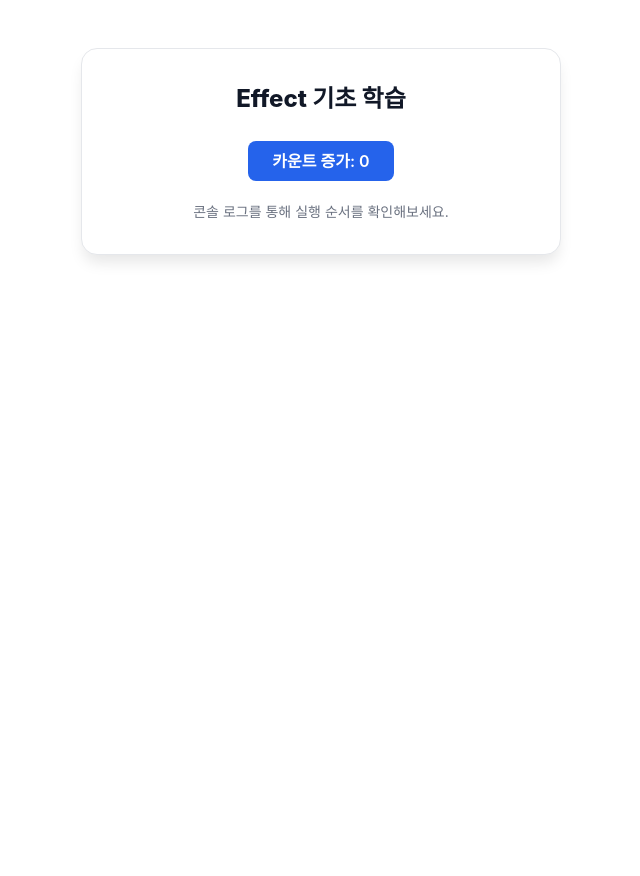
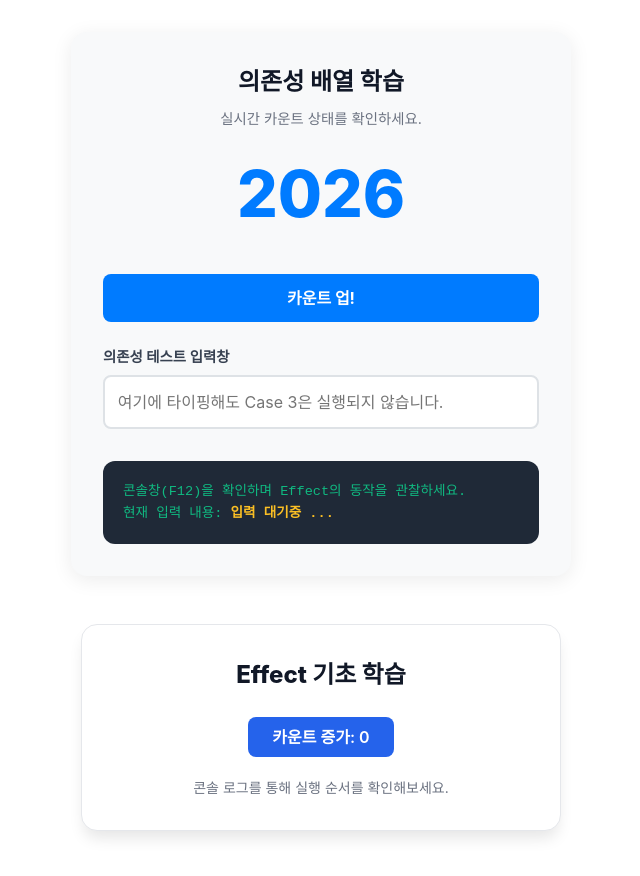
Before and after one commit to songha-5/learn-react, a React (Vite) app in the folder 05-이펙트-비동기-통신/: page / in a window 1280 px wide. Shown: the top 876 px of the page, without its empty margins (319-959 px from the left). Before the commit the page ends 800 px from the top, so only its background shows below. Built offline with nearby package versions, Linux system fonts and the light colour scheme.

Commit message:
학습: useEffect 3가지 케이스 (항상실행, 화면실행때 실행, 반응성 데이터가 바뀔때만 실행)

```diff
--- a/05-이펙트-비동기-통신/src/app/index.tsx
+++ b/05-이펙트-비동기-통신/src/app/index.tsx
@@ -1,9 +1,10 @@
 import S from './style.module.css'
-import { EffectBasic } from '@/components'
+import { EffectBasic, EffectDependencies } from '@/components'
 
 export default function App() {
   return (
     <div className={S.container}>
+      <EffectDependencies />
       <EffectBasic />
     </div>
   )
--- a/05-이펙트-비동기-통신/src/components/EffectDependencies/EffectDependencies.tsx
+++ b/05-이펙트-비동기-통신/src/components/EffectDependencies/EffectDependencies.tsx
@@ -1,12 +1,37 @@
+import { useEffect, useState } from 'react'
 import S from './EffectDependencies.module.css'
 
 export default function EffectDependencies() {
   // 상태 선언
   // - 카운트 상태
+  const [count, setCount] = useState(0)
+
   // - 텍스트 상태
+  const [text, setText] = useState('')
+
   // - 마운트 상태
+  const [mounted] = useState(false)
 
-  // 이펙트 설정
+  // 이펙트 설정 (종속성 / 의존성 (Dependencies: Array))
+  // useEffect(() => {
+  //   // 상황1. 의존성 배열이 없을경우
+  //   // (렌더링 할때마다 이펙트함수의 로직이 실행)
+  //   document.title = `☺ + ${text.length === 0 ? '입력 대기중 ...' : text}`
+  // })
+
+  // 상황2. 의존성 배열이 비어있는 경우
+  // [] 종속성이 비어있는 경우 화면 렌더될때 이펙트 함수의 로직이 한번만 실행
+  useEffect(() => {
+    const currentYear = new Date().getFullYear()
+    setCount(currentYear)
+  }, [])
+
+  // 상황3. 의존성 배열에 특정 값이 포함된 경우
+  // 종속성 배열에 반응성 데이터를 추가하면 오직 그 데이터가 변경될 때만 이펙트 함수의 로직이 실행됨
+  useEffect(() => {
+    console.log(`현재 카운트 값 = ${count}`)
+    document.title = `현재 카운트 값 ${count}`
+  }, [count])
 
   return (
     <article className={S.container}>
@@ -14,7 +39,7 @@ export default function EffectDependencies() {
         <h2>의존성 배열 학습</h2>
         <p className={S.description}>실시간 카운트 상태를 확인하세요.</p>
         <output className={S.countOutput} aria-live="polite" aria-atomic="true">
-          {0}
+          {count}
         </output>
       </header>
 
@@ -23,6 +48,7 @@ export default function EffectDependencies() {
           type="button"
           className={S.counterButton}
           aria-label="카운트 1 증가"
+          onClick={() => setCount((prev) => prev + 1)}
         >
           카운트 업!
         </button>
@@ -37,6 +63,8 @@ export default function EffectDependencies() {
             className={S.input}
             placeholder="여기에 타이핑해도 Case 3은 실행되지 않습니다."
             aria-describedby="input-help"
+            value={text}
+            onChange={(e) => setText(e.target.value)}
           />
           <p id="input-help" className="sr-only">
             이 입력창의 변화는 특정 의존성 배열이 설정된 Effect를 트리거하지
@@ -49,7 +77,7 @@ export default function EffectDependencies() {
         <p>콘솔창(F12)을 확인하며 Effect의 동작을 관찰하세요.</p>
         <p>
           현재 입력 내용:
-          <ins className={S.textHighlight}>{'입력 대기 중...'}</ins>
+          <ins className={S.textHighlight}>{text || '입력 대기중 ...'}</ins>
         </p>
       </footer>
     </article>
```
